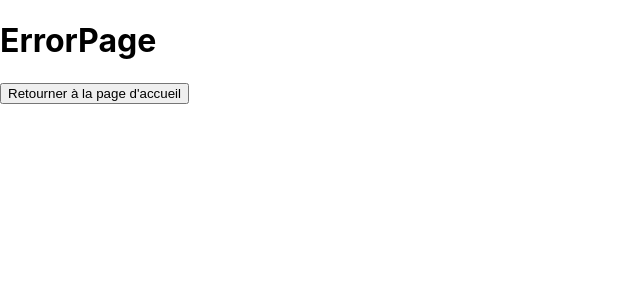
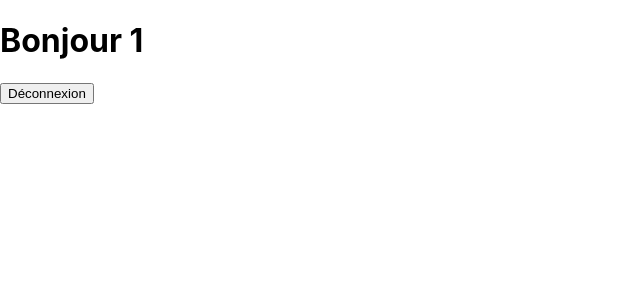
Before and after one commit to LuQuintas/crazee-burger, a React (Create React App) app: page /order/1 in a window 1280 px wide. Shown: the top 300 px of the page, without its empty margins (0-640 px from the left). Built offline with nearby package versions, Linux system fonts and the light colour scheme.

Commit message:
✨ F02: LOGIN> Add redirection on Submit with username

```diff
--- a/src/App.js
+++ b/src/App.js
@@ -12,7 +12,7 @@
   return (
     <Routes>
       <Route path="/" element={<LoginPage />} />
-      <Route path="/order" element={<OrderPage />} />
+      <Route path="/order/:username" element={<OrderPage />} />
       <Route path="*" element={<ErrorPage />} />
     </Routes>
   );
--- a/src/components/pages/login/LoginForm.js
+++ b/src/components/pages/login/LoginForm.js
@@ -1,15 +1,17 @@
 import React, { useState } from "react";
-import { Link } from "react-router-dom";
+import { Link, useNavigate } from "react-router-dom";
 
 export default function LoginForm() {
   // state(etats,données)
   const [inputValue, setInputValue] = useState("");
 
+  const navigate = useNavigate();
+
   //comportements
   const handleSubmit = (e) => {
     e.preventDefault();
-    alert(`Bonjour ${inputValue}`);
     setInputValue("");
+    navigate(`order/${inputValue}`);
   };
 
   const handleChange = (e) => {
@@ -30,7 +32,6 @@
         required
       />
       <button>Accedez àvotre espace</button>
-      <Link to="/order">Vers OrderPage</Link>
     </form>
   );
 }
--- a/src/components/pages/login/LoginPage.js
+++ b/src/components/pages/login/LoginPage.js
@@ -1,4 +1,4 @@
-import LoginForm from './LoginForm';
+import LoginForm from "./LoginForm";
 
 export const LoginPage = () => {
   return <LoginForm />;
--- a/src/components/pages/order/OrderPage.js
+++ b/src/components/pages/order/OrderPage.js
@@ -1,9 +1,15 @@
-import { Link } from "react-router-dom";
+import { Link, useParams } from "react-router-dom";
 
 export default function OrderPage() {
+  //state (états,données)
+  const { username } = useParams();
+
+  //comportements
+
+  //affichage (render)
   return (
     <div>
-      <h1>OrderPage</h1>
+      <h1>Bonjour {username}</h1>
       <Link to="/">
         <button>Déconnexion</button>
       </Link>
```
